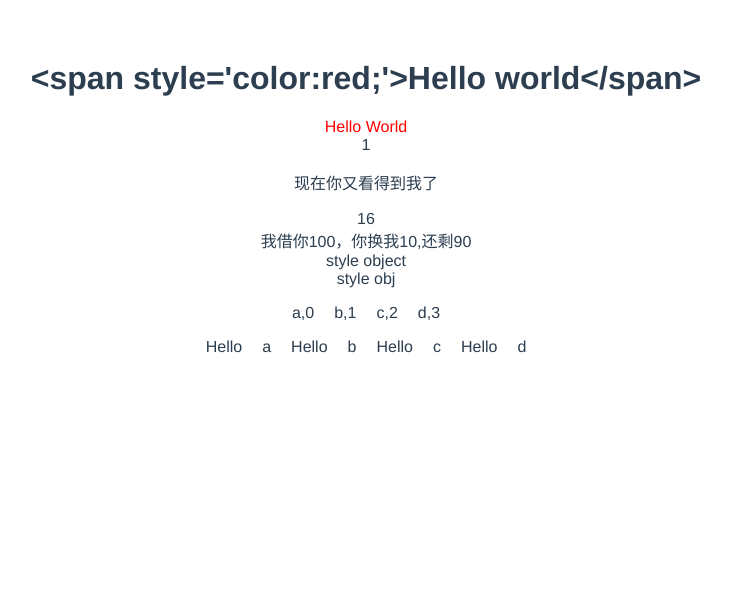
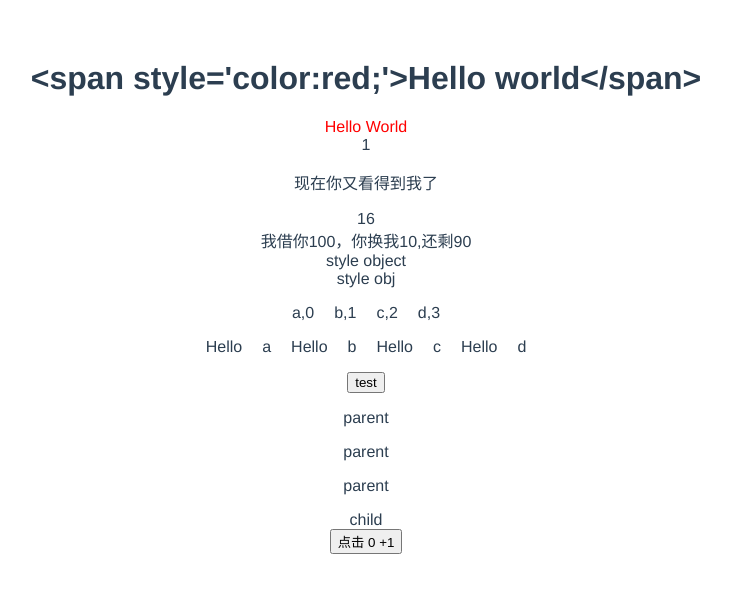
Before and after one commit to fireairforce/vue-demo, a Vue app: page / in a window 1280 px wide. Shown: the top 592 px of the page, without its empty margins (274-1005 px from the left). Built offline with nearby package versions, Linux system fonts and the light colour scheme.

Commit message:
feat:add 事件队列

```diff
--- a/src/App.vue
+++ b/src/App.vue
@@ -1,17 +1,20 @@
 <template>
   <div id="app">
     <HelloWorld msg="<span style='color:red;'>Hello world</span>"/>
+    <ev />
   </div>
 </template>
 
 <script>
-import HelloWorld from './components/HelloWorld.vue'
+import HelloWorld from './components/HelloWorld.vue';
+import ev from './components/events.vue';
 import './components/n';
 
 export default {
   name: 'app',
   components: {
-    HelloWorld
+    HelloWorld,
+    ev
   }
 }
 </script>
--- a/src/components/HelloWorld.vue
+++ b/src/components/HelloWorld.vue
@@ -3,7 +3,7 @@
     <!-- 这里渲染的是字符串 -->
     <h1>{{ msg }}</h1>
      <!-- 这里渲染的是原生的html,同时有个动态的属性值 -->
-    <div v-html="msg1" v-bind="id"></div>
+    <div v-html="msg1"></div>
     <div>
      {{ number + 1 }}
     </div>
--- /dev/null
+++ b/src/components/events.vue
@@ -0,0 +1,45 @@
+<template lang="html">
+  <div class="events">
+      <!-- 在vue下面注册事件如何拿到原生对象 -->
+     <button type="button" name="button" @click="msg('s',$event)">test</button>
+      <!--这里会出现一个冒泡的场景  -->
+     <div class="parent" @click="parent">
+        <p>parent</p>
+        <p>parent</p>
+        <p>parent</p>
+        <div class="child" @click.stop="child">
+           child
+        </div>
+     </div>
+     <button type="button" name="button" @click="handleClick">点击 {{count}} +1</button>
+  </div>
+</template>
+
+<script>
+export default {
+  data: function() {
+    return {
+      counter: 0,
+      count: 0
+    };
+  },
+  methods: {
+    msg: function(a, b) {
+    //   b里面可以拿到原生的dom对象
+      window.console.log(Math.random(), a, b);
+    },
+    parent: function(){
+        window.console.log(`parent`);
+    },
+    child: function(){
+        window.console.log(`child`);
+    },
+    handleClick: function(){
+        this.count += 1
+    }
+  }
+};
+</script>
+
+<style lang="css">
+</style>
```
Also changed, not shown: src/components/com.vue (added).
